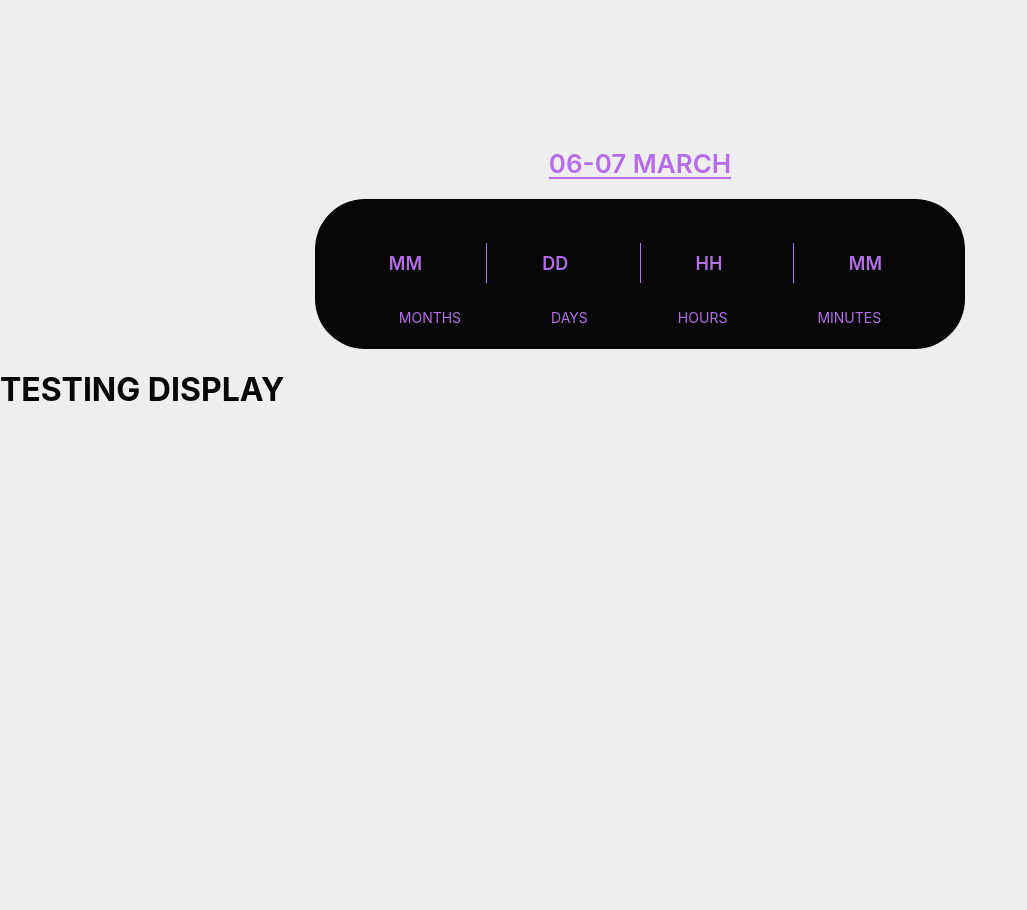
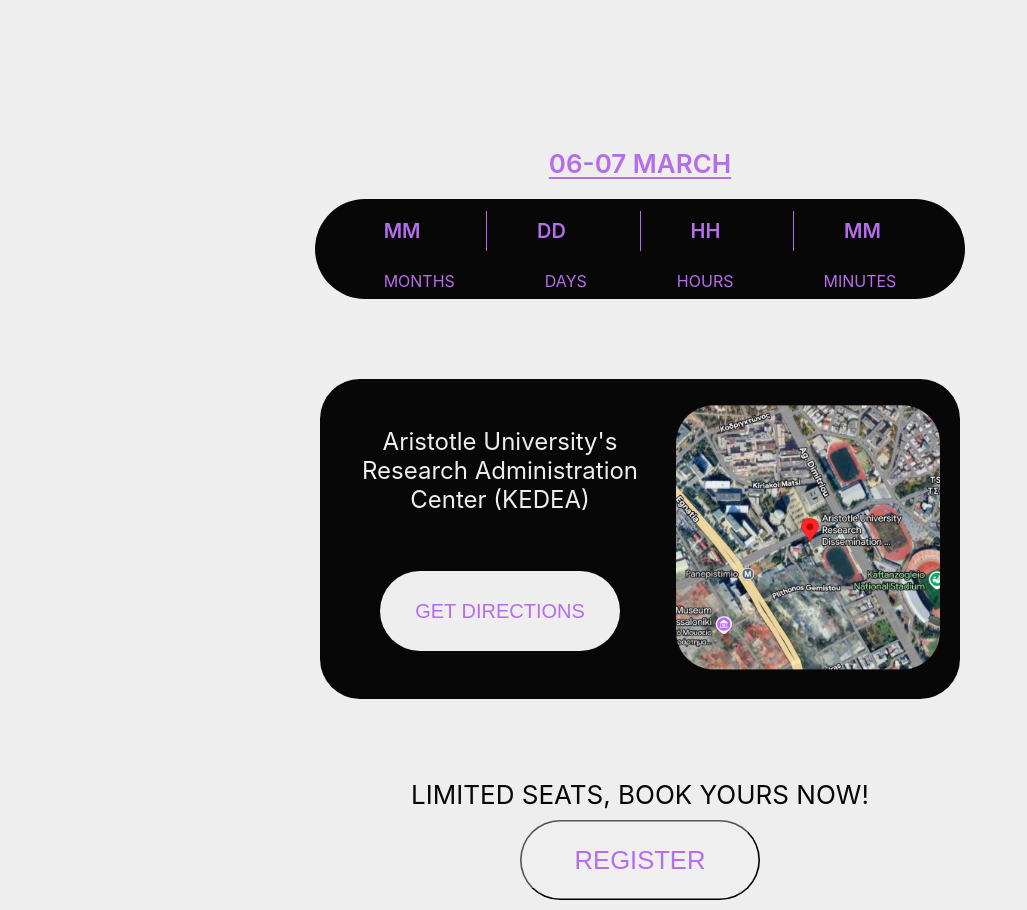
Before and after one commit to Alekosss/ScienceCrossroads, a SvelteKit app: page / in a window 1280 px wide. Shown: the part 3820-4730 px from the top of the page, without its empty margins (0-1027 px from the left). Before the commit the page ends 4251 px from the top, so only its background shows below. Built offline with nearby package versions, Linux system fonts and the light colour scheme.

Commit message:
First column of 'Event Details' ready

```diff
--- a/src/lib/components/CountdownClock.svelte
+++ b/src/lib/components/CountdownClock.svelte
@@ -22,7 +22,7 @@
         grid-template-rows: 2fr 1fr;
         justify-content: center;
         width: 650px;
-        height: 150px;
+        height: 100px;
         background-color: var(--secondary-color);
         border-radius: 50px;
     }
@@ -36,19 +36,18 @@
 
     .Numbers {
         display: flex;
-        flex-direction: row;
+        height: 44px;
+        padding: 7.5px 10px;
         align-items: center;
         justify-content: center;
-        height: 38px;
-        gap: 55px;
+        align-self: center;
+        gap: 50px;
 
         color: var(--it);
-        font-size: 18px;
+        font-weight: 600;
+        font-size: 20px;
         font-style: normal;
-        font-weight: 600;
         line-height: normal;
-        padding-top: 45px;
-        padding-bottom: 15px;
     }
 
     .Numbers span {
@@ -70,7 +69,7 @@
         flex: 1;
 
         color: var(--it);
-        font-size: 14px;
+        font-size: 16px;
         font-style: normal;
         font-weight: 400;
         line-height: normal;
--- a/src/lib/components/MapLocation.svelte
+++ b/src/lib/components/MapLocation.svelte
@@ -27,7 +27,6 @@
         gap: 20px;
         width: 800px;
         height: 400px;
-        margin: 20px;
         align-items: center;
         align-content: center;
         justify-content: center;
--- a/src/lib/components/RegisterButton.svelte
+++ b/src/lib/components/RegisterButton.svelte
@@ -1,4 +1,10 @@
-<button class="RegisterButton">
+<script>
+    let {
+        textColor = "Blue"
+    } = $props();
+</script>
+
+<button class="RegisterButton" style="color:{textColor}">
     <span>REGISTER</span>
 </button>
 
--- a/src/routes/+page.svelte
+++ b/src/routes/+page.svelte
@@ -65,9 +65,18 @@
                 <span class="Date">06-07 MARCH</span>
                 <CountdownClock/>
             </div>
+            <div class="MapCard">
+                <MapLocation/>
+            </div>
+            <div class="RegistrationContent">
+                <text>LIMITED SEATS, BOOK YOURS NOW!</text>
+                <div class="RegButton">
+                    <RegisterButton textColor="var(--it)"/>
+                </div>
+            </div>
         </div>
     </div>
-    <h1>TESTING DISPLAY</h1>
+
 </div>
 
 <style>
@@ -116,6 +125,13 @@
         margin-bottom: 100px;
     }
 
+    .Countdown {
+        display: flex;
+        flex-direction: column;
+        align-items: center;
+        justify-content: center;
+    }
+
     .Description {
         color: var(--secondary-color);
         font-size: 28px;
@@ -135,7 +151,9 @@
 
     .Details {
         display: flex;
+        flex-direction: column;
         justify-content: center;
+        gap: 40px;
     }
 
     .EventDescription {
@@ -173,10 +191,31 @@
         aspect-ratio: 137/77;
     }
 
+    .MapCard {
+        display: flex;
+        justify-content: center;
+        align-items: center;
+        scale: 0.8;
+    }
+
     .PhImage {
         width: 884px;
         height: 589px;
         aspect-ratio: 884/589;
+    }
+
+    .RegButton {
+        scale: 0.8;
+    }
+
+    .RegistrationContent {
+        color: var(--secondary-color);
+        text-align: center;
+        font-size: 26px;
+        font-style: normal;
+        font-weight: 400;
+        line-height: normal;
+
     }
 
     .ScienceContent {
```
